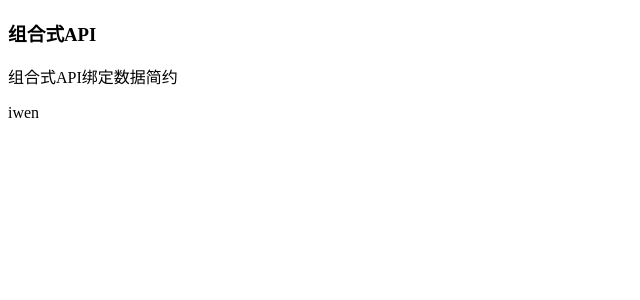
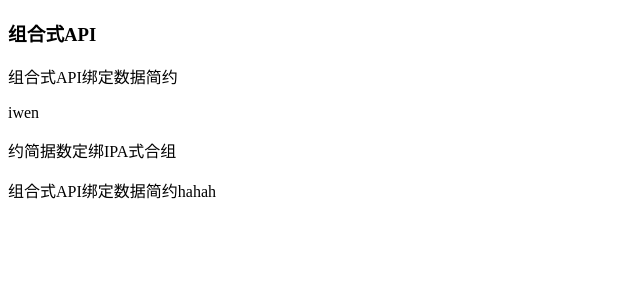
Before and after one commit to mindfreakcriss/my_vue_demo, a Vue app in the folder vue_base/: page / in a window 1280 px wide. Shown: the top 300 px of the page, without its empty margins (0-640 px from the left). Built offline with nearby package versions, Linux system fonts and the light colour scheme.

Commit message:
【提交】组合式API计算属性

```diff
--- a/vue_base/src/composive/Data.vue
+++ b/vue_base/src/composive/Data.vue
@@ -24,11 +24,23 @@
 <script setup>
 // ref 用于基本响应式数据 String Number Boolean
 // reactive 用于创建引用类型的响应式数据 Object Array
-import { ref, reactive } from 'vue'
+// computed 用于计算属性
+import { ref, reactive,computed } from 'vue'
 
+//基础属性
 const message = ref("组合式API绑定数据简约")
 const userInfo = reactive({
   name:"iwen"
+})
+
+//计算属性
+const reverse = computed( () => {
+  //注意：message 在逻辑里面读取(script)，需要加 .value 才行
+  return message.value.split("").reverse().join("")
+})
+
+const demo = computed(() => {
+  return message.value + "hahah";
 })
 
 </script>
@@ -37,6 +49,8 @@ const userInfo = reactive({
     <h3>组合式API</h3>
     <p>{{ message }}</p>
     <p>{{ userInfo.name}}</p>
+    <p>{{ reverse }}</p>
+    <p>{{ demo }}</p>
 </template>
 
 <style scoped>
```
